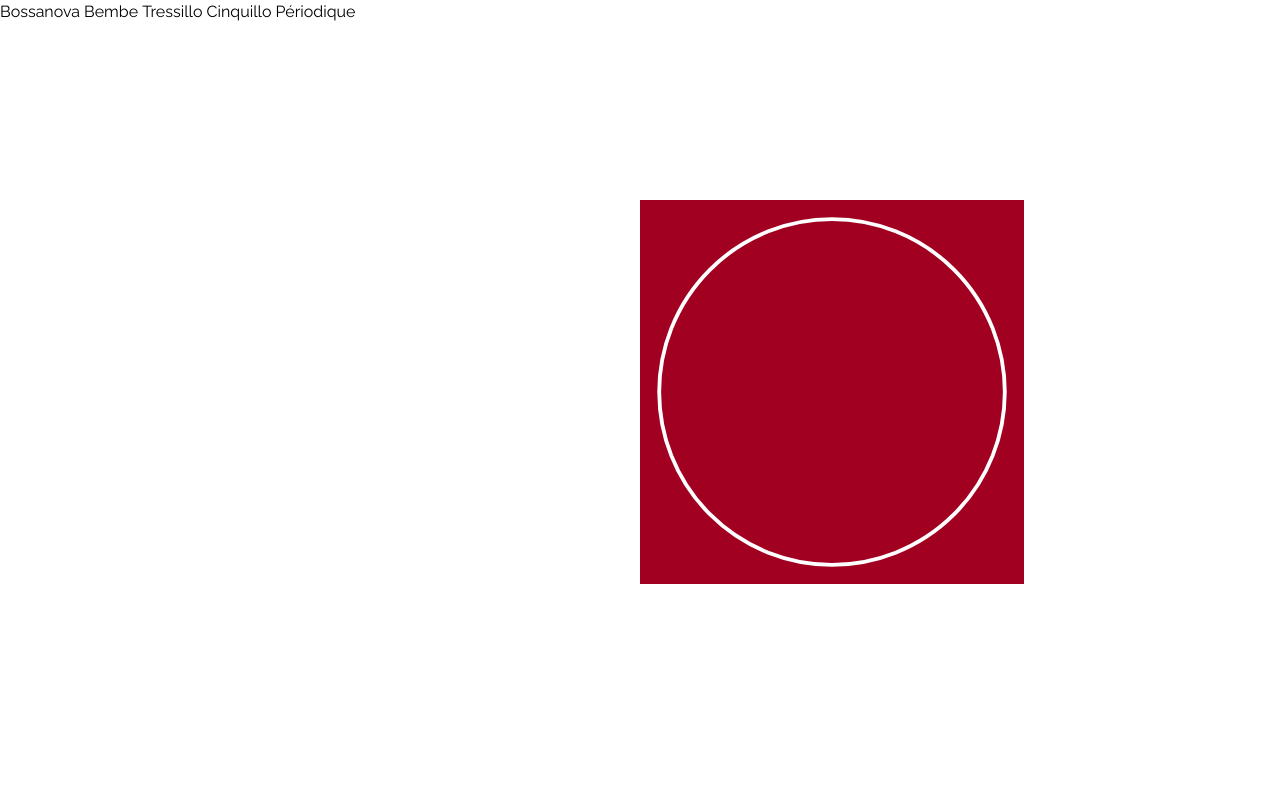
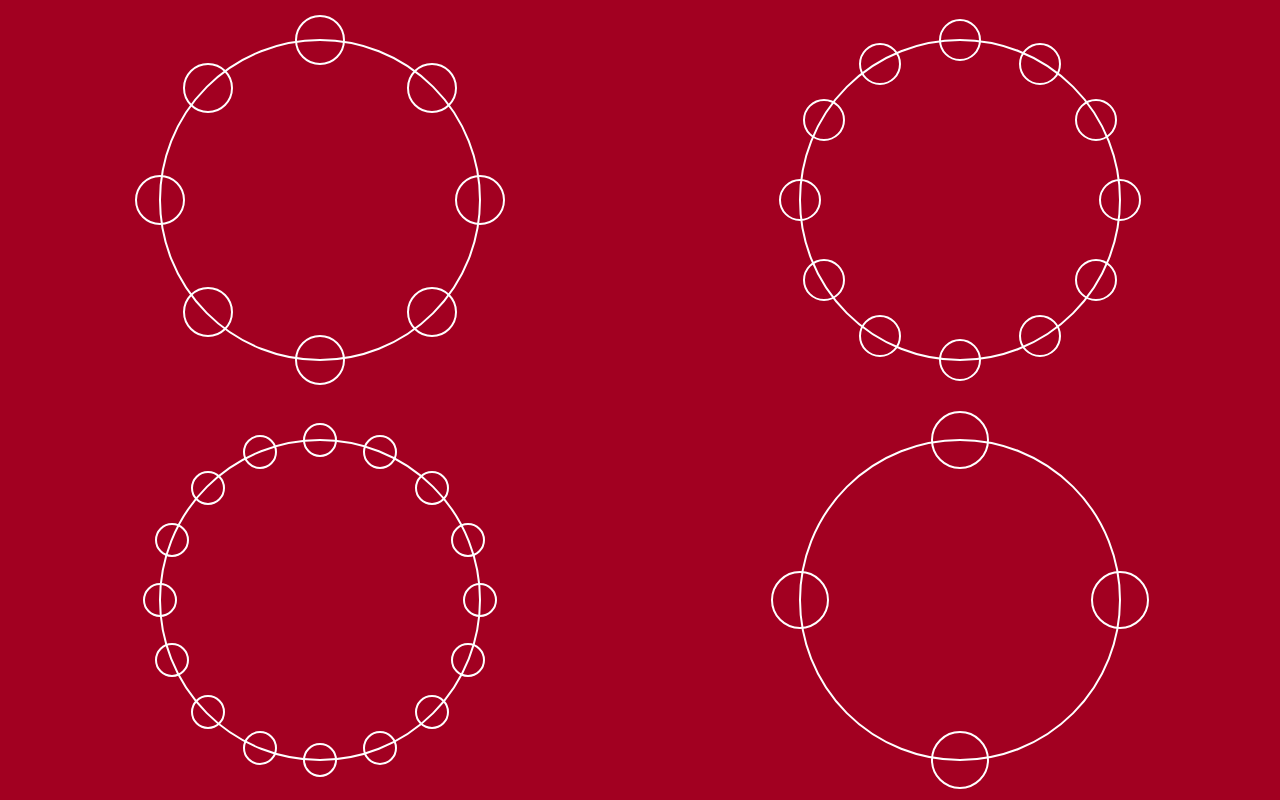
Before and after one commit to MaximeCaillaud/PF, a website: page src/public/test.html in a window 1280 px wide. Drawn offline with nearby package versions, Linux system fonts and the light colour scheme; files that its build step writes are made by us from their sources.

Commit message:
Ajout Cercles Rytme

```diff
--- a/src/public/test.html
+++ b/src/public/test.html
@@ -9,6 +9,8 @@
 
 <button onclick="playPiste(Bossanova)">Bossanova</button>
 
+<button onclick="playPiste(BossanovaBis)">BossanovaBis</button>
+
 <button onclick="playPiste(Bembe)">Bembe</button>
 
 <button onclick="playPiste(Tressillo)">Tressillo</button>
@@ -18,9 +20,67 @@
 <button onclick="playPiste(Periodique)">Périodique</button>
 
 
-<div class="absolute top-1/4 left-1/2 bg-secondary w-96 h-96 flex justify-center items-center">
-    <svg class="h-full w-full" viewBox="0 0 100 100">
-        <circle xmlns="http://www.w3.org/2000/svg" cx="50" cy="50" r="45" fill="none" stroke="#fff" stroke-width="1"/>
+<div class="absolute top-0 bg-secondary w-1/2 h-1/2 flex justify-center items-center">
+    <svg class="h-full w-full" viewBox="0 0 200 200">
+        <circle xmlns="http://www.w3.org/2000/svg" cx="100" cy="100" r="80" fill="none" stroke="#fff" stroke-width="1"/>
+        <circle xmlns="http://www.w3.org/2000/svg" cx="20" cy="100" r="12" fill="none" stroke="#fff" stroke-width="1"/>
+        <circle xmlns="http://www.w3.org/2000/svg" cx="180" cy="100" r="12" fill="none" stroke="#fff" stroke-width="1"/>
+        <circle xmlns="http://www.w3.org/2000/svg" cx="100" cy="20" r="12" fill="none" stroke="#fff" stroke-width="1"/>
+        <circle xmlns="http://www.w3.org/2000/svg" cx="100" cy="180" r="12" fill="none" stroke="#fff" stroke-width="1"/>
+        <circle xmlns="http://www.w3.org/2000/svg" cx="156" cy="156" r="12" fill="none" stroke="#fff" stroke-width="1"/>
+        <circle xmlns="http://www.w3.org/2000/svg" cx="44" cy="44" r="12" fill="none" stroke="#fff" stroke-width="1"/>
+        <circle xmlns="http://www.w3.org/2000/svg" cx="156" cy="44" r="12" fill="none" stroke="#fff" stroke-width="1"/>
+        <circle xmlns="http://www.w3.org/2000/svg" cx="44" cy="156" r="12" fill="none" stroke="#fff" stroke-width="1"/>
+    </svg>
+</div>
+
+<div class="absolute top-0 left-1/2 bg-secondary w-1/2 h-1/2 flex justify-center items-center">
+    <svg class="h-full w-full" viewBox="0 0 200 200">
+        <circle xmlns="http://www.w3.org/2000/svg" cx="100" cy="100" r="80" fill="none" stroke="#fff" stroke-width="1"/>
+        <circle xmlns="http://www.w3.org/2000/svg" cx="20" cy="100" r="10" fill="none" stroke="#fff" stroke-width="1"/>
+        <circle xmlns="http://www.w3.org/2000/svg" cx="180" cy="100" r="10" fill="none" stroke="#fff" stroke-width="1"/>
+        <circle xmlns="http://www.w3.org/2000/svg" cx="100" cy="20" r="10" fill="none" stroke="#fff" stroke-width="1"/>
+        <circle xmlns="http://www.w3.org/2000/svg" cx="100" cy="180" r="10" fill="none" stroke="#fff" stroke-width="1"/>
+        <circle xmlns="http://www.w3.org/2000/svg" cx="32" cy="140" r="10" fill="none" stroke="#fff" stroke-width="1"/>
+        <circle xmlns="http://www.w3.org/2000/svg" cx="140" cy="32" r="10" fill="none" stroke="#fff" stroke-width="1"/>
+        <circle xmlns="http://www.w3.org/2000/svg" cx="32" cy="60" r="10" fill="none" stroke="#fff" stroke-width="1"/>
+        <circle xmlns="http://www.w3.org/2000/svg" cx="60" cy="32" r="10" fill="none" stroke="#fff" stroke-width="1"/>
+        <circle xmlns="http://www.w3.org/2000/svg" cx="140" cy="168" r="10" fill="none" stroke="#fff" stroke-width="1"/>
+        <circle xmlns="http://www.w3.org/2000/svg" cx="168" cy="140" r="10" fill="none" stroke="#fff" stroke-width="1"/>
+        <circle xmlns="http://www.w3.org/2000/svg" cx="168" cy="60" r="10" fill="none" stroke="#fff" stroke-width="1"/>
+        <circle xmlns="http://www.w3.org/2000/svg" cx="60" cy="168" r="10" fill="none" stroke="#fff" stroke-width="1"/>
+    </svg>
+</div>
+
+<div class="absolute top-1/2 bg-secondary w-1/2 h-1/2 flex justify-center items-center">
+    <svg class="h-full w-full" viewBox="0 0 200 200">
+        <circle xmlns="http://www.w3.org/2000/svg" cx="100" cy="100" r="80" fill="none" stroke="#fff" stroke-width="1"/>
+        <circle xmlns="http://www.w3.org/2000/svg" cx="20" cy="100" r="8" fill="none" stroke="#fff" stroke-width="1"/>
+        <circle xmlns="http://www.w3.org/2000/svg" cx="180" cy="100" r="8" fill="none" stroke="#fff" stroke-width="1"/>
+        <circle xmlns="http://www.w3.org/2000/svg" cx="100" cy="20" r="8" fill="none" stroke="#fff" stroke-width="1"/>
+        <circle xmlns="http://www.w3.org/2000/svg" cx="100" cy="180" r="8" fill="none" stroke="#fff" stroke-width="1"/>
+        <circle xmlns="http://www.w3.org/2000/svg" cx="156" cy="156" r="8" fill="none" stroke="#fff" stroke-width="1"/>
+        <circle xmlns="http://www.w3.org/2000/svg" cx="44" cy="44" r="8" fill="none" stroke="#fff" stroke-width="1"/>
+        <circle xmlns="http://www.w3.org/2000/svg" cx="156" cy="44" r="8" fill="none" stroke="#fff" stroke-width="1"/>
+        <circle xmlns="http://www.w3.org/2000/svg" cx="44" cy="156" r="8" fill="none" stroke="#fff" stroke-width="1"/>
+        <circle xmlns="http://www.w3.org/2000/svg" cx="70" cy="174" r="8" fill="none" stroke="#fff" stroke-width="1"/>
+        <circle xmlns="http://www.w3.org/2000/svg" cx="174" cy="70" r="8" fill="none" stroke="#fff" stroke-width="1"/>
+        <circle xmlns="http://www.w3.org/2000/svg" cx="130" cy="26" r="8" fill="none" stroke="#fff" stroke-width="1"/>
+        <circle xmlns="http://www.w3.org/2000/svg" cx="26" cy="130" r="8" fill="none" stroke="#fff" stroke-width="1"/>
+        <circle xmlns="http://www.w3.org/2000/svg" cx="70" cy="26" r="8" fill="none" stroke="#fff" stroke-width="1"/>
+        <circle xmlns="http://www.w3.org/2000/svg" cx="26" cy="70" r="8" fill="none" stroke="#fff" stroke-width="1"/>
+        <circle xmlns="http://www.w3.org/2000/svg" cx="130" cy="174" r="8" fill="none" stroke="#fff" stroke-width="1"/>
+        <circle xmlns="http://www.w3.org/2000/svg" cx="174" cy="130" r="8" fill="none" stroke="#fff" stroke-width="1"/>
+    </svg>
+</div>
+
+<div class="absolute top-1/2 left-1/2 bg-secondary w-1/2 h-1/2 flex justify-center items-center">
+    <svg class="h-full w-full" viewBox="0 0 200 200">
+        <circle xmlns="http://www.w3.org/2000/svg" cx="100" cy="100" r="80" fill="none" stroke="#fff" stroke-width="1"/>
+        <circle xmlns="http://www.w3.org/2000/svg" cx="20" cy="100" r="14" fill="none" stroke="#fff" stroke-width="1"/>
+        <circle xmlns="http://www.w3.org/2000/svg" cx="180" cy="100" r="14" fill="none" stroke="#fff" stroke-width="1"/>
+        <circle xmlns="http://www.w3.org/2000/svg" cx="100" cy="20" r="14" fill="none" stroke="#fff" stroke-width="1"/>
+        <circle xmlns="http://www.w3.org/2000/svg" cx="100" cy="180" r="14" fill="none" stroke="#fff" stroke-width="1"/>
     </svg>
 </div>
 
@@ -32,6 +92,7 @@
 
 
     let Bossanova = [1,0,0,1,0,0,1,0,0,0,1,0,0,1,0,0];
+    let BossanovaBis = [0,1,1,0,1,1,0,1,1,1,0,1,1,0,1,1]
     let Bembe = [1,0,1,0,1,1,0,1,0,1,0,1];
     let Tressillo = [1,0,0,1,0,0,1,0];
     let cinquillo = [0,1,1,0,1,1,0,1];
@@ -43,7 +104,7 @@
                 if (piste[i] === 1) {
                     await audio.play();
                 }
-                await sleep(200);
+                await sleep(150);
             }
         }
     }
```
